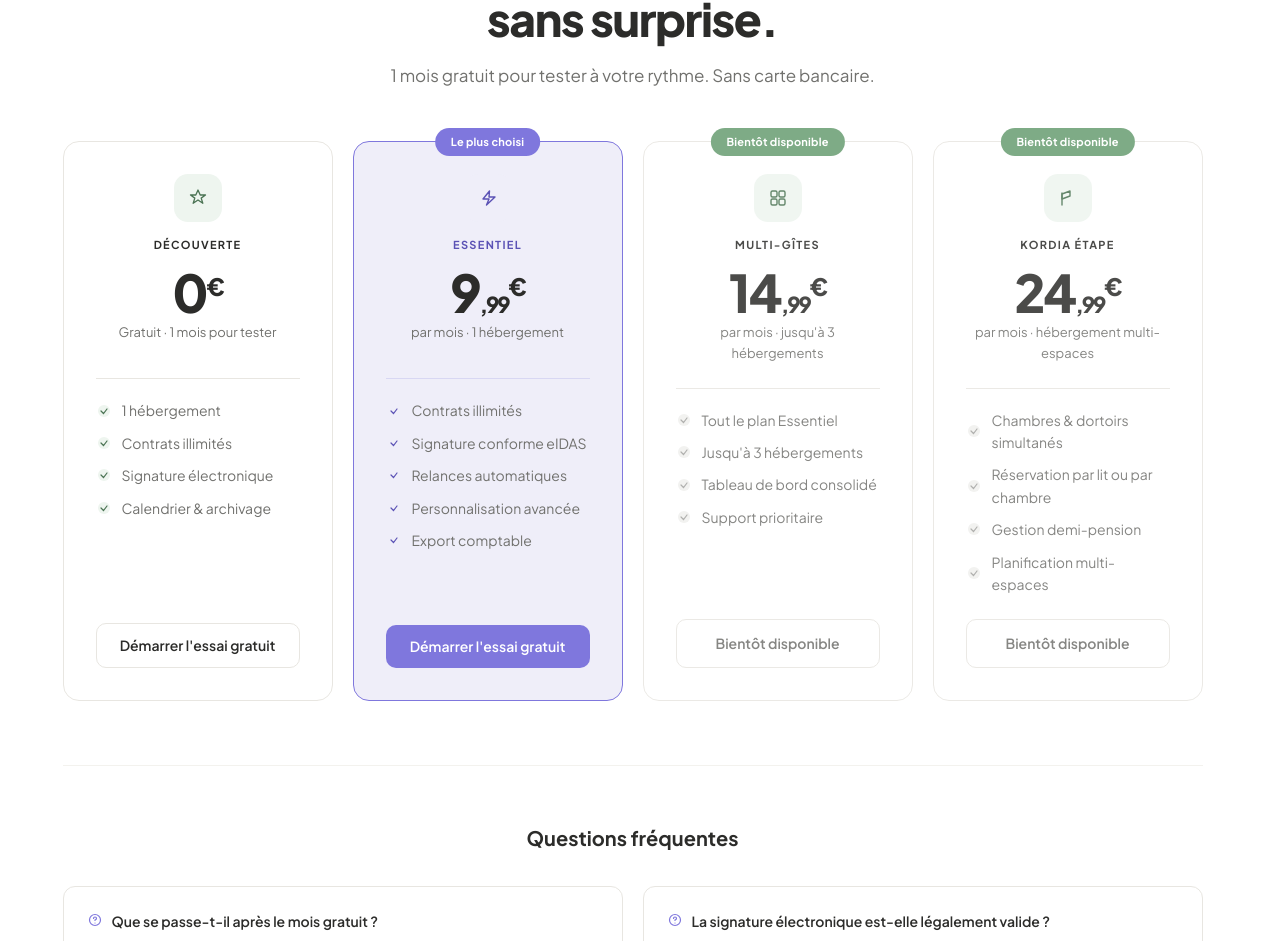
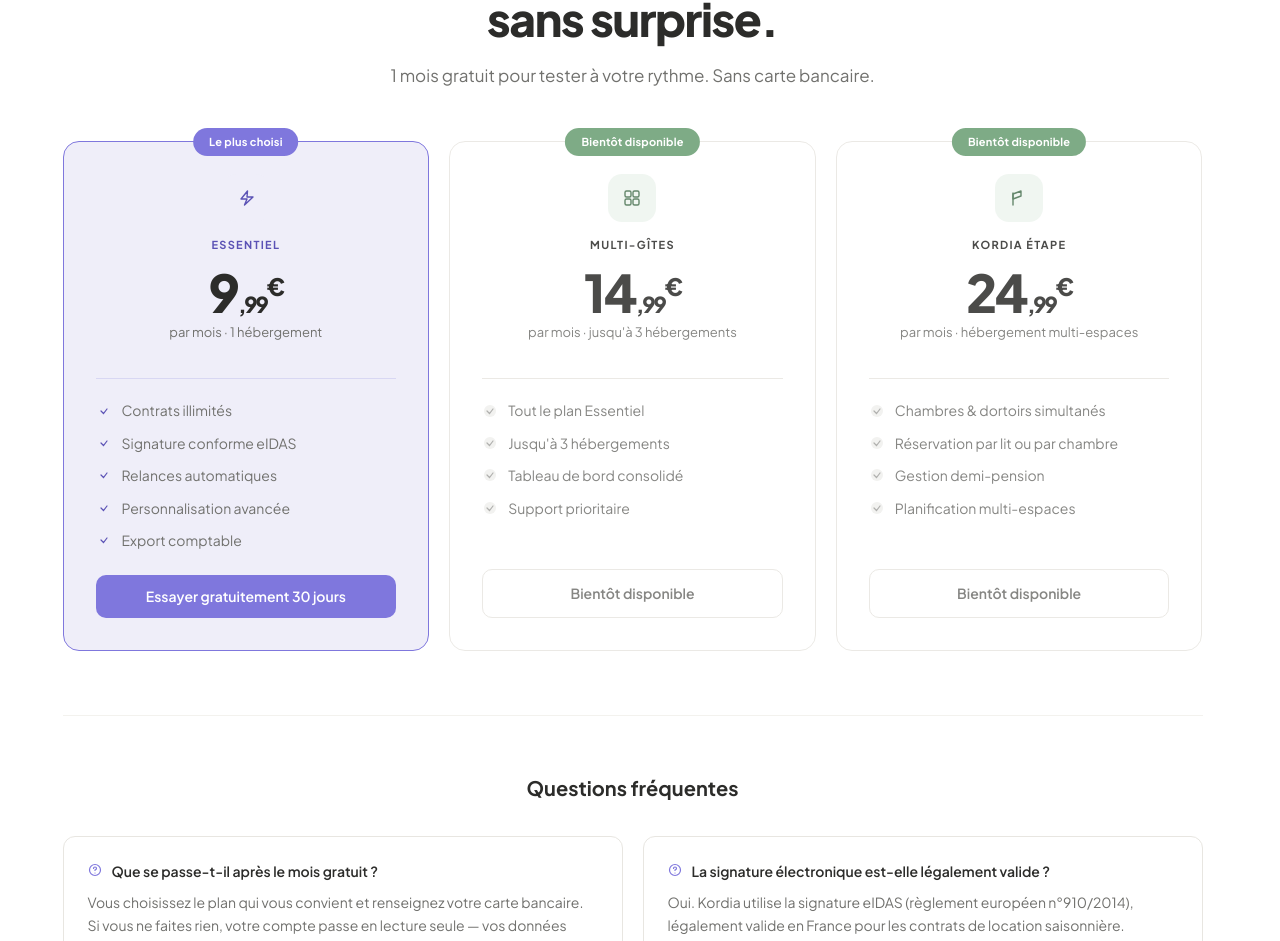
Before and after one commit to lancelotautomotion/auto-contract, a Next.js app: page / in a window 1280 px wide. Shown: the part 4309-5250 px from the top of the page. Built offline with nearby package versions, Linux system fonts and the light colour scheme.

Commit message:
feat(landing): supprime card Découverte, bouton Essentiel clarifié
- Card "Découverte 0€" supprimée (confusion freemium vs essai)
- Grille retour à 3 colonnes
- Essentiel : bouton "Essayer gratuitement 30 jours"

https://claude.ai/code/session_017Rr1eDgH2gMnfLox6f8HYt

```diff
--- a/src/components/landing/Pricing.tsx
+++ b/src/components/landing/Pricing.tsx
@@ -1,11 +1,4 @@
 import Link from 'next/link';
-
-const CheckGreen = () => (
-  <svg width="16" height="16" fill="none" viewBox="0 0 16 16">
-    <circle cx="8" cy="8" r="6" fill="#EEF5EF" />
-    <path d="M5 8l2.5 2.5L11 6" stroke="#4A7353" strokeWidth="1.2" strokeLinecap="round" />
-  </svg>
-);
 
 const CheckViolet = () => (
   <svg width="16" height="16" fill="none" viewBox="0 0 16 16">
@@ -53,32 +46,8 @@ export default function Pricing() {
 
         <div className="pricing-grid">
 
-          {/* Découverte */}
-          <div className="pc reveal reveal-d1">
-            <div className="pc-header">
-              <div className="pc-icon g">
-                <svg width="20" height="20" fill="none" viewBox="0 0 20 20">
-                  <path d="M10 2l2.2 5h5.3l-4.3 3.1 1.6 5.2L10 12l-4.8 3.3 1.6-5.2L2.5 7h5.3z" stroke="#4A7353" strokeWidth="1.3" strokeLinejoin="round"/>
-                </svg>
-              </div>
-              <div className="pc-plan">Découverte</div>
-              <div className="pc-price">0<sup>€</sup></div>
-              <div className="pc-period">Gratuit · 1 mois pour tester</div>
-            </div>
-            <hr className="pc-div" />
-            <ul className="pc-feat">
-              <li><CheckGreen />1 hébergement</li>
-              <li><CheckGreen />Contrats illimités</li>
-              <li><CheckGreen />Signature électronique</li>
-              <li><CheckGreen />Calendrier &amp; archivage</li>
-            </ul>
-            <Link className="btn btn-outline" style={{ width: '100%' }} href="/sign-up">
-              Démarrer l&apos;essai gratuit
-            </Link>
-          </div>
-
           {/* Essentiel — featured */}
-          <div className="pc feat reveal reveal-d2">
+          <div className="pc feat reveal reveal-d1">
             <div className="pc-badge">Le plus choisi</div>
             <div className="pc-header">
               <div className="pc-icon v">
@@ -100,12 +69,12 @@ export default function Pricing() {
               <li><CheckViolet />Export comptable</li>
             </ul>
             <Link className="btn btn-violet" style={{ width: '100%' }} href="/sign-up">
-              Démarrer l&apos;essai gratuit
+              Essayer gratuitement 30 jours
             </Link>
           </div>
 
           {/* Multi-gîtes — en développement */}
-          <div className="pc reveal reveal-d3" style={{ opacity: 0.85 }}>
+          <div className="pc reveal reveal-d2" style={{ opacity: 0.85 }}>
             <div className="pc-badge-dev">Bientôt disponible</div>
             <div className="pc-header">
               <div className="pc-icon g">
@@ -131,7 +100,7 @@ export default function Pricing() {
           </div>
 
           {/* Kordia Étape — en développement */}
-          <div className="pc reveal reveal-d4" style={{ opacity: 0.85 }}>
+          <div className="pc reveal reveal-d3" style={{ opacity: 0.85 }}>
             <div className="pc-badge-dev">Bientôt disponible</div>
             <div className="pc-header">
               <div className="pc-icon g">
--- a/src/styles/landing.css
+++ b/src/styles/landing.css
@@ -214,7 +214,7 @@ h2.st .g{color:var(--green)}h2.st .v{color:var(--violet)}
 .sp-lbl{font-size:12px;color:rgba(255,255,255,.45);line-height:1.5}
 
 /* PRICING */
-.pricing-grid{display:grid;grid-template-columns:repeat(4,1fr);gap:20px;margin-top:52px}
+.pricing-grid{display:grid;grid-template-columns:repeat(3,1fr);gap:20px;margin-top:52px}
 .pc{background:var(--white);border:1.5px solid var(--line);border-radius:16px;padding:32px;transition:all .3s ease;position:relative;display:flex;flex-direction:column}
 .pc:hover{transform:translateY(-4px);box-shadow:0 20px 60px -12px rgba(44,44,42,.10)}
 .pc.feat{border-color:var(--violet);background:var(--violet-light)}
```
